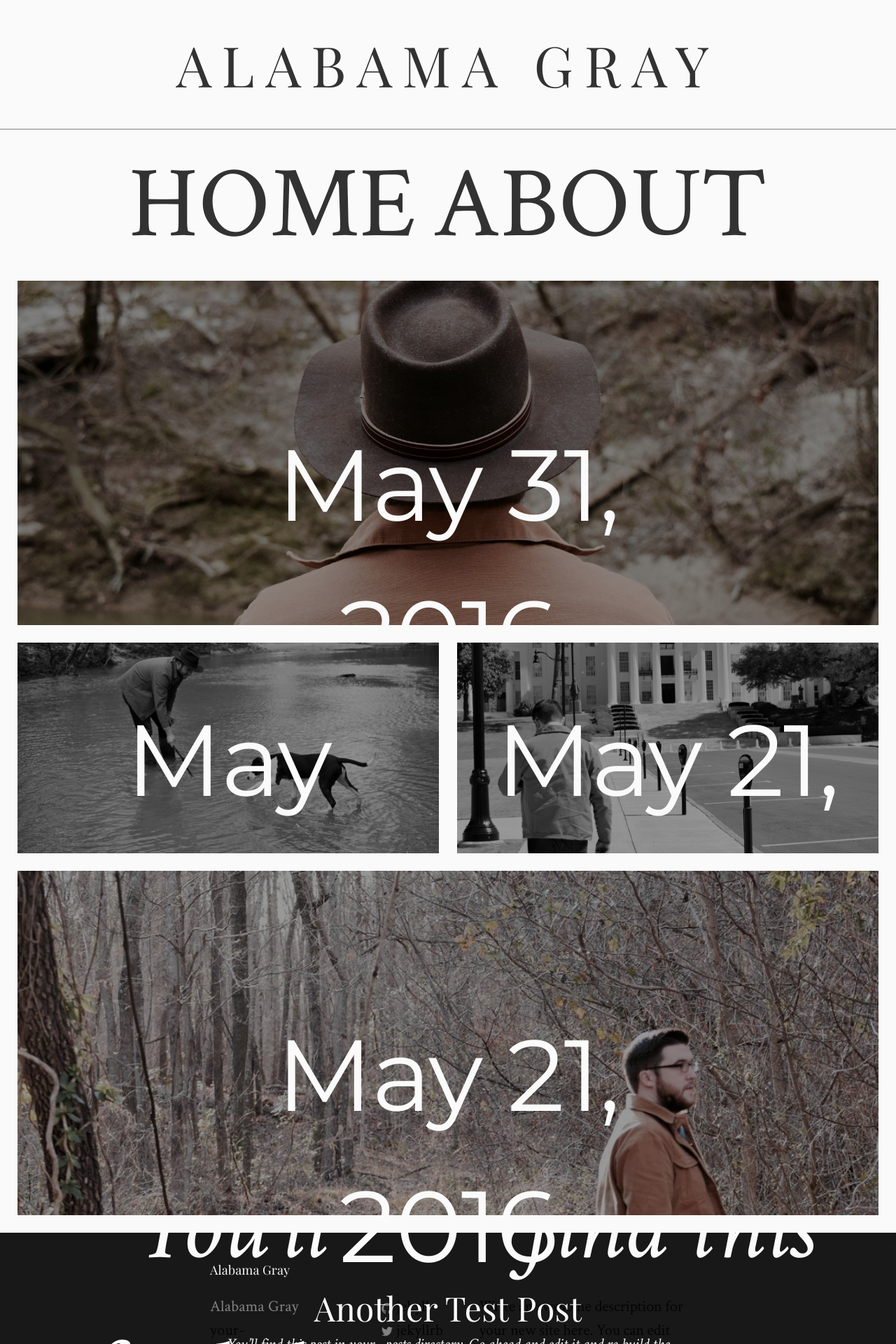
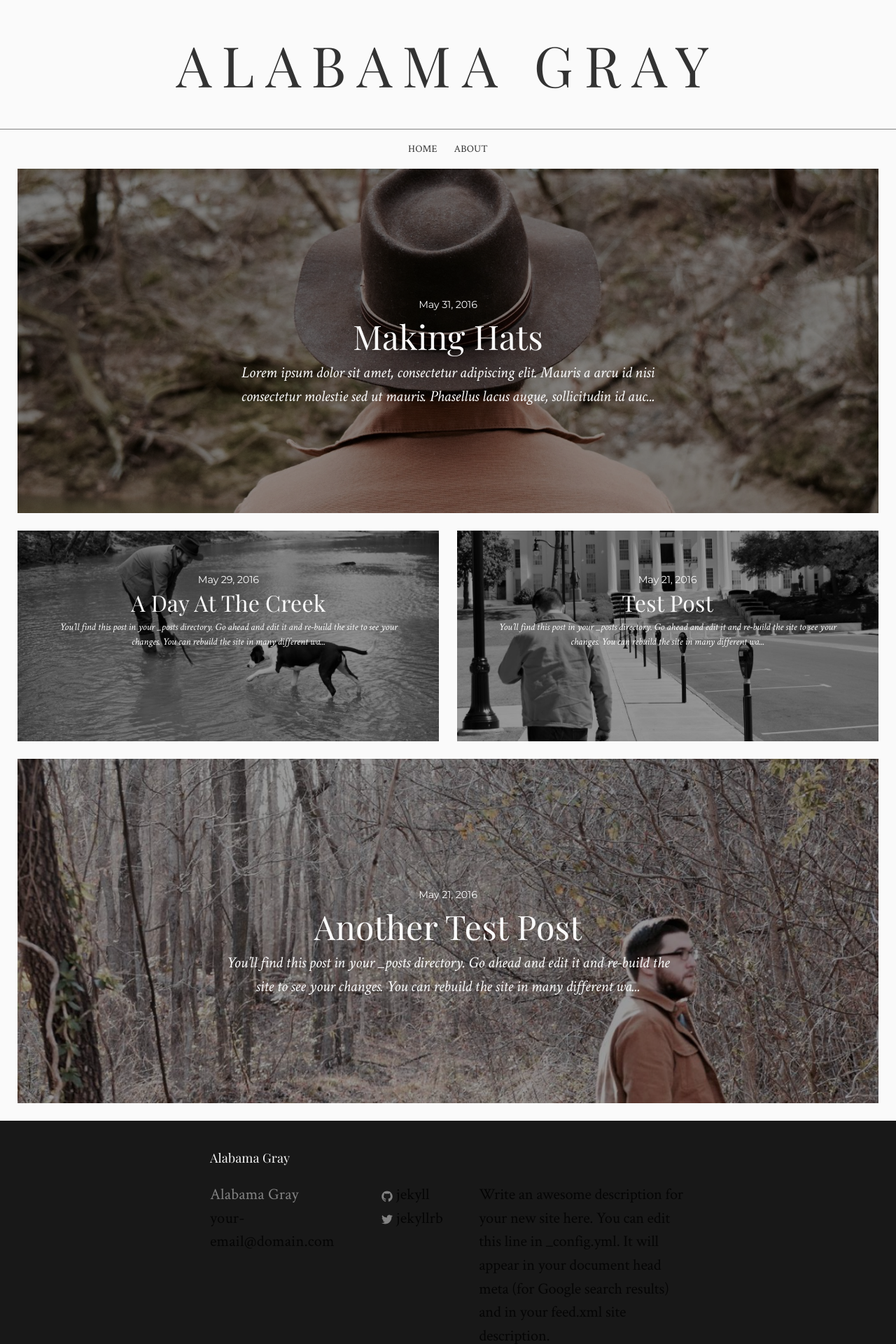
Before and after one commit to jtgry/blog, a Jekyll site: the page built from index.html, in a window 1280 px wide. Shown: the top 1920 px of the page at 70% size. Built offline with Jekyll 4.4.1, drawn with Linux system fonts in a browser that asks for light colours; some web fonts are replaced.

Commit message:
Updated '/css/main.scss' via CloudCannon

```diff
--- a/css/main.scss
+++ b/css/main.scss
@@ -10,7 +10,7 @@ $base-font-family: "Crimson Text", sans-serif;
 $alt-font-family: "Montserrat", sans-serif;
 $base-font-size:   16px;
 $base-font-weight: 400;
-$small-font-size:  $base-font-size * 09;
+$small-font-size:  $base-font-size * 0.9;
 $base-line-height: 1.5;
 $base-letter-spacing: .01rem;
 
```
